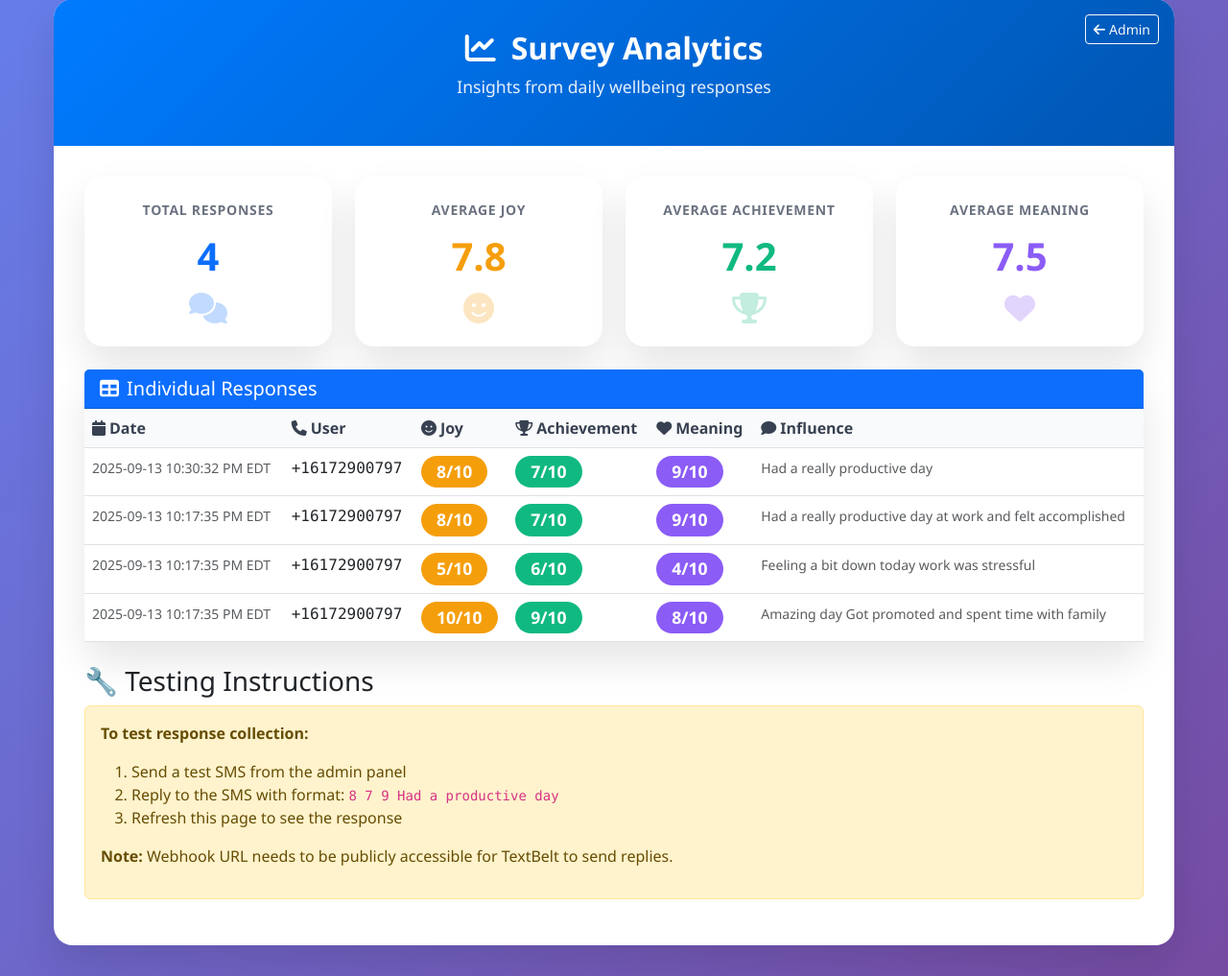
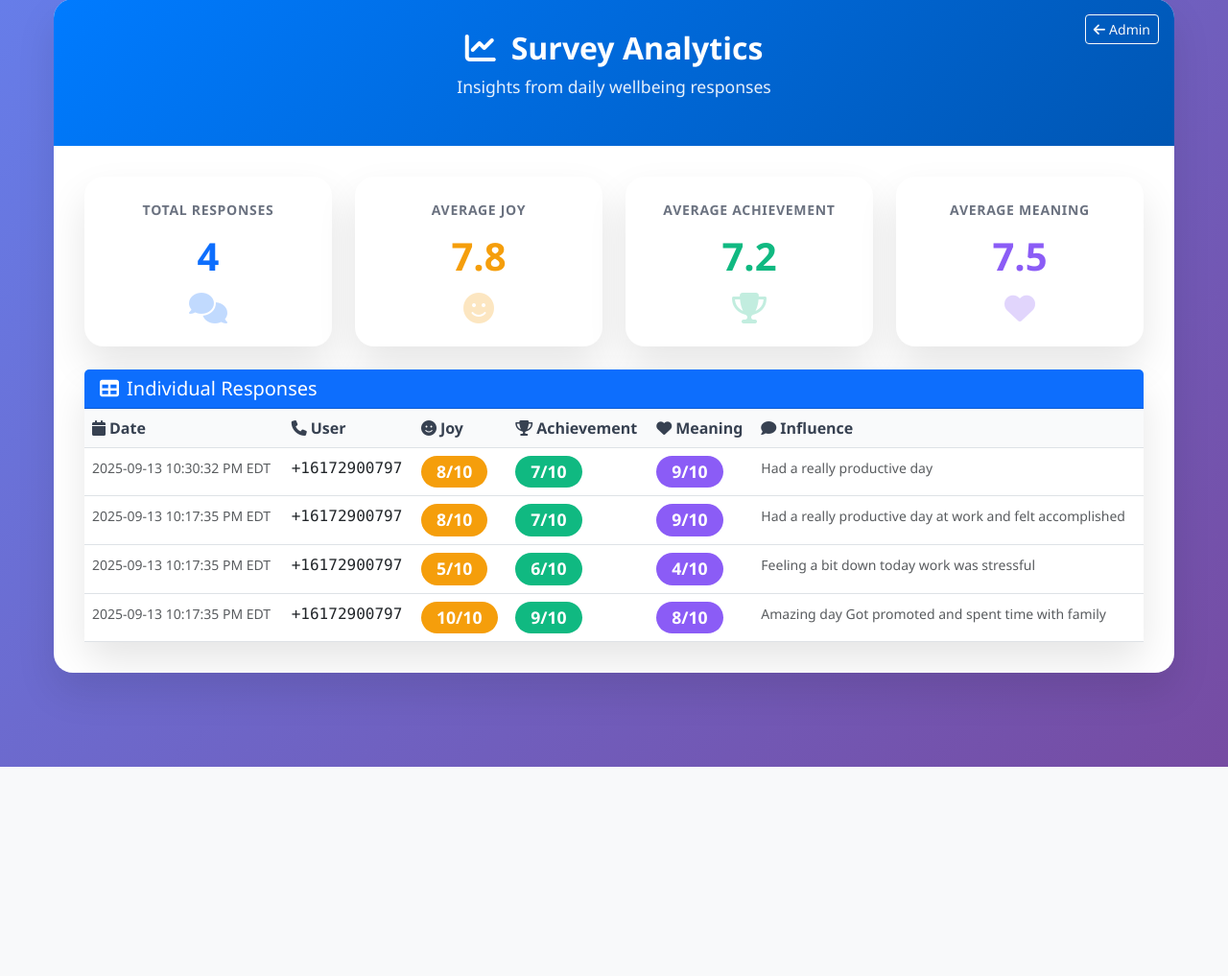
Before and after one commit to mohamedhaggag12/sms-survey-prototype, a Flask app: page /responses in a window 1280 px wide. Shown: the part 33-1050 px from the top of the page at 96% size. After the commit the page ends 832 px from the top, so only its background shows below. Run offline with Flask 3, Linux system fonts and the light colour scheme; data comes from the database, SQL or seed files in the repository.

Commit message:
Remove testing instructions section from results page
- Removed 'Testing Instructions' section with yellow alert box
- Cleaned up development/testing content for production use
- Results page now shows only essential analytics and data
- More professional, production-ready interface
- Consistent with clean, streamlined design approach

Production-ready results page without development clutter!

```diff
--- a/templates/responses.html
+++ b/templates/responses.html
@@ -239,18 +239,7 @@
                     </div>
                 {% endif %}
 
-                <div class="mt-4">
-                    <h3>🔧 Testing Instructions</h3>
-                    <div class="alert alert-warning">
-                        <p><strong>To test response collection:</strong></p>
-                        <ol>
-                            <li>Send a test SMS from the admin panel</li>
-                            <li>Reply to the SMS with format: <code>8 7 9 Had a productive day</code></li>
-                            <li>Refresh this page to see the response</li>
-                        </ol>
-                        <p><strong>Note:</strong> Webhook URL needs to be publicly accessible for TextBelt to send replies.</p>
-                    </div>
-                </div>
+
             </div>
         </div>
     </div>
```
